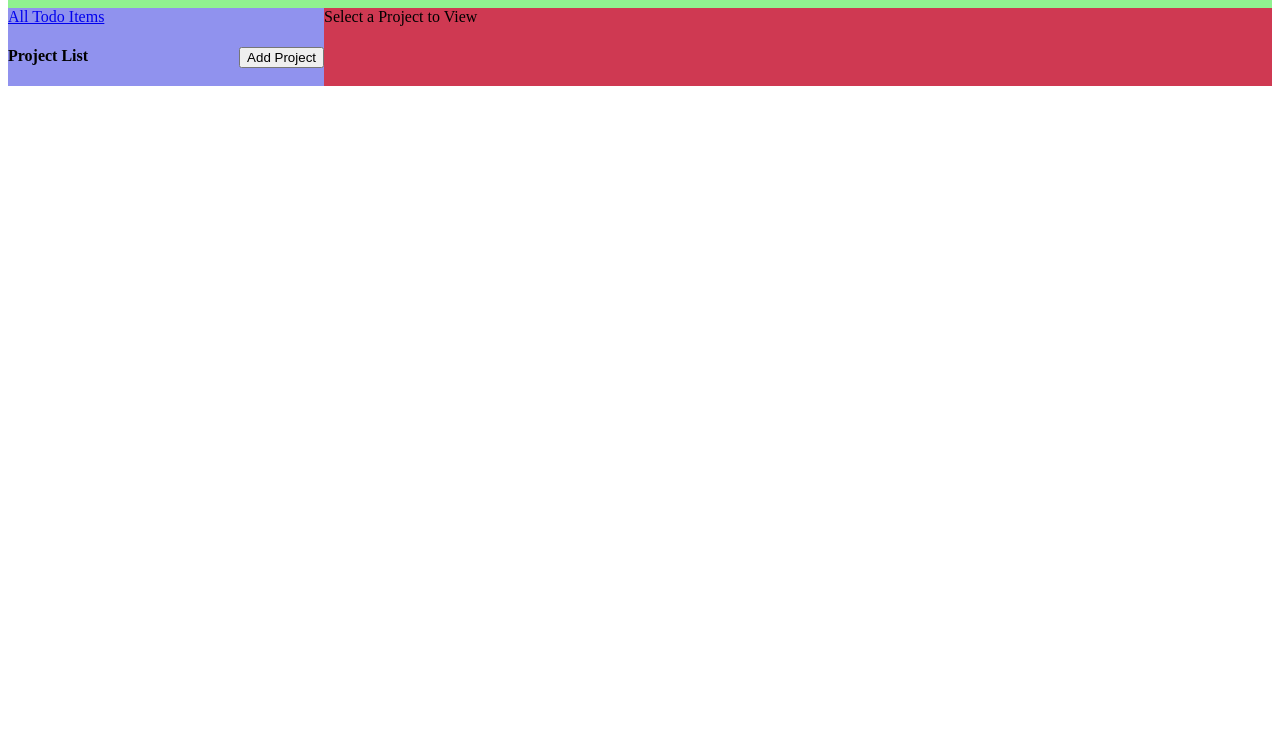
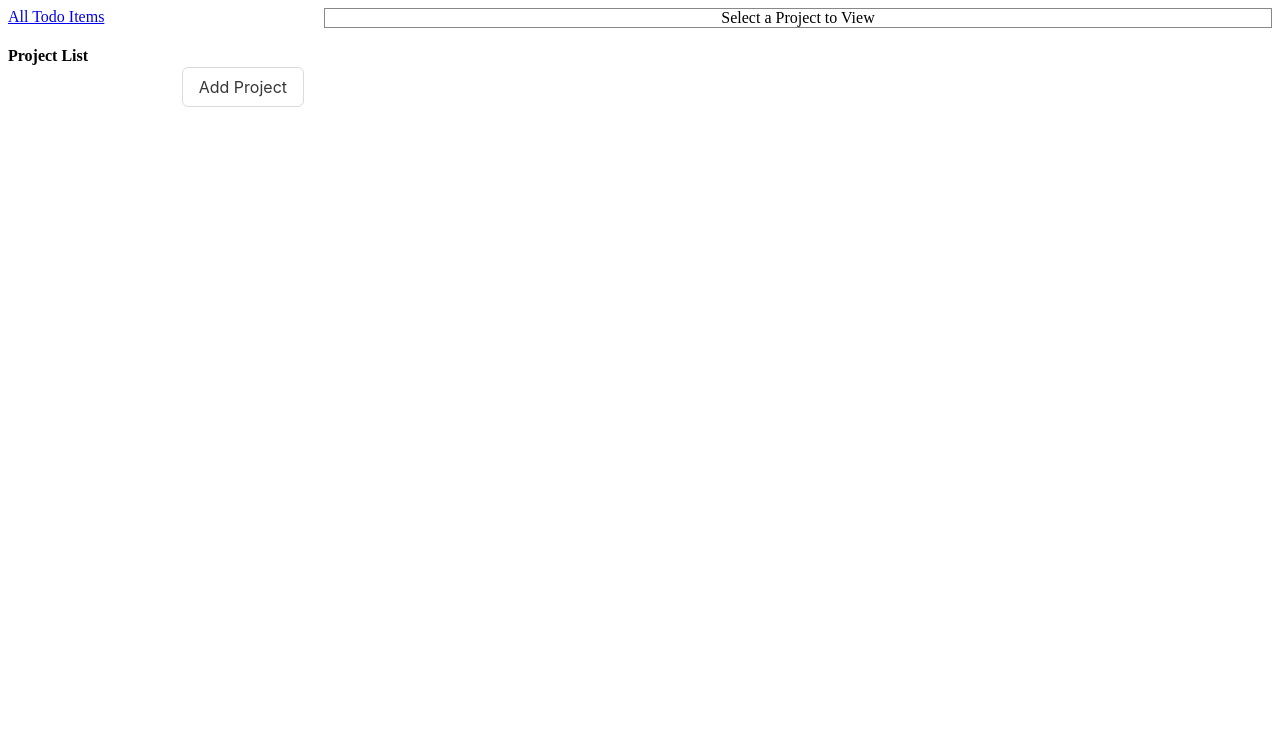
Before and after one commit to StevenLally/Todo-List-JS, a website: page index.html in a window 1280 px wide. Shown: the part 62-800 px from the top of the page. Drawn offline with Linux system fonts and the light colour scheme.

Commit message:
started updating styles

```diff
--- a/css/styles.css
+++ b/css/styles.css
@@ -1,3 +1,53 @@
+button {
+  align-items: center;
+  appearance: none;
+  background-color: #fff;
+  border: 1px solid #dbdbdb;
+  border-radius: .375em;
+  box-shadow: none;
+  box-sizing: border-box;
+  color: #363636;
+  cursor: pointer;
+  display: inline-flex;
+  font-family: BlinkMacSystemFont,-apple-system,"Segoe UI",Roboto,Oxygen,Ubuntu,Cantarell,"Fira Sans","Droid Sans","Helvetica Neue",Helvetica,Arial,sans-serif;
+  font-size: 1rem;
+  height: 2.5em;
+  justify-content: center;
+  line-height: 1.5;
+  padding: calc(.5em - 1px) 1em;
+  position: relative;
+  text-align: center;
+  user-select: none;
+  -webkit-user-select: none;
+  touch-action: manipulation;
+  vertical-align: top;
+  white-space: nowrap;
+  margin: 20px;
+}
+
+button:active {
+  border-color: #4a4a4a;
+  outline: 0;
+}
+
+button:focus {
+  border-color: #485fc7;
+  outline: 0;
+}
+
+button:hover {
+  border-color: #b5b5b5;
+}
+
+button:focus:not(:active) {
+  box-shadow: rgba(72, 95, 199, .25) 0 0 0 .125em;
+}
+
+#todoView {
+  border: 1px solid #888;
+  text-align: center;
+}
+
 #addProjectButton {
   float: right;
 }
@@ -7,19 +57,20 @@
 }
 
 #header {
-  background-color: #90f190;
   text-align: center;
   height: 50px;
 }
 
 #sidepanel {
-  background-color: #9092ee;
   width: 25%;
 }
 
 #todoContainer {
-  background-color: #cf3952;
   width: 75%;
+}
+
+.projectHeader {
+  text-align: center;
 }
 
 .modal {
@@ -59,7 +110,7 @@
 .todoTile {
   display: grid;
   grid-template-columns: repeat(4, auto);
-  grid-template-rows: 30px 20px 20px 20px 20px;
+  grid-template-rows: 30px 20px 20px 20px 40px 20px;
   border: 1px solid #888;
   margin: 25px 50px;
 }
@@ -69,6 +120,7 @@
   grid-column-end: 3;
   grid-row-start: 1;
   grid-row-end: 2;
+  text-align: left;
 }
 
 .todoDesc {
@@ -76,6 +128,7 @@
   grid-column-end: 3;
   grid-row-start: 2;
   grid-row-end: 3;
+  text-align: left;
 }
 
 .todoProject {
@@ -83,6 +136,7 @@
   grid-column-end: 2;
   grid-row-start: 3;
   grid-row-end: 4;
+  text-align: left;
 }
 
 .todoPriority {
@@ -117,4 +171,5 @@
   height: 25px;
   width: 100px;
   text-align: center;
+  margin: auto;
 }
--- a/index.html
+++ b/index.html
@@ -8,7 +8,7 @@
 </head>
 <body>
   <div id="header">
-    <h2>Todo List (note: colors just to visualize layout)</h2>
+    <h2>Todo List</h2>
   </div>
 
   <div id="content">
--- a/js/index.js
+++ b/js/index.js
@@ -189,7 +189,6 @@ const updateDeleteButtons = () => {
 
   deleteButtonNodes.forEach(node => {
     node.addEventListener('click', () => {
-      console.log(node.dataset.project);
       for (let i = 0; i < projects.length; i++) {
         if (projects[i].name === node.dataset.project) {
           currentProject = projects[i];
```
